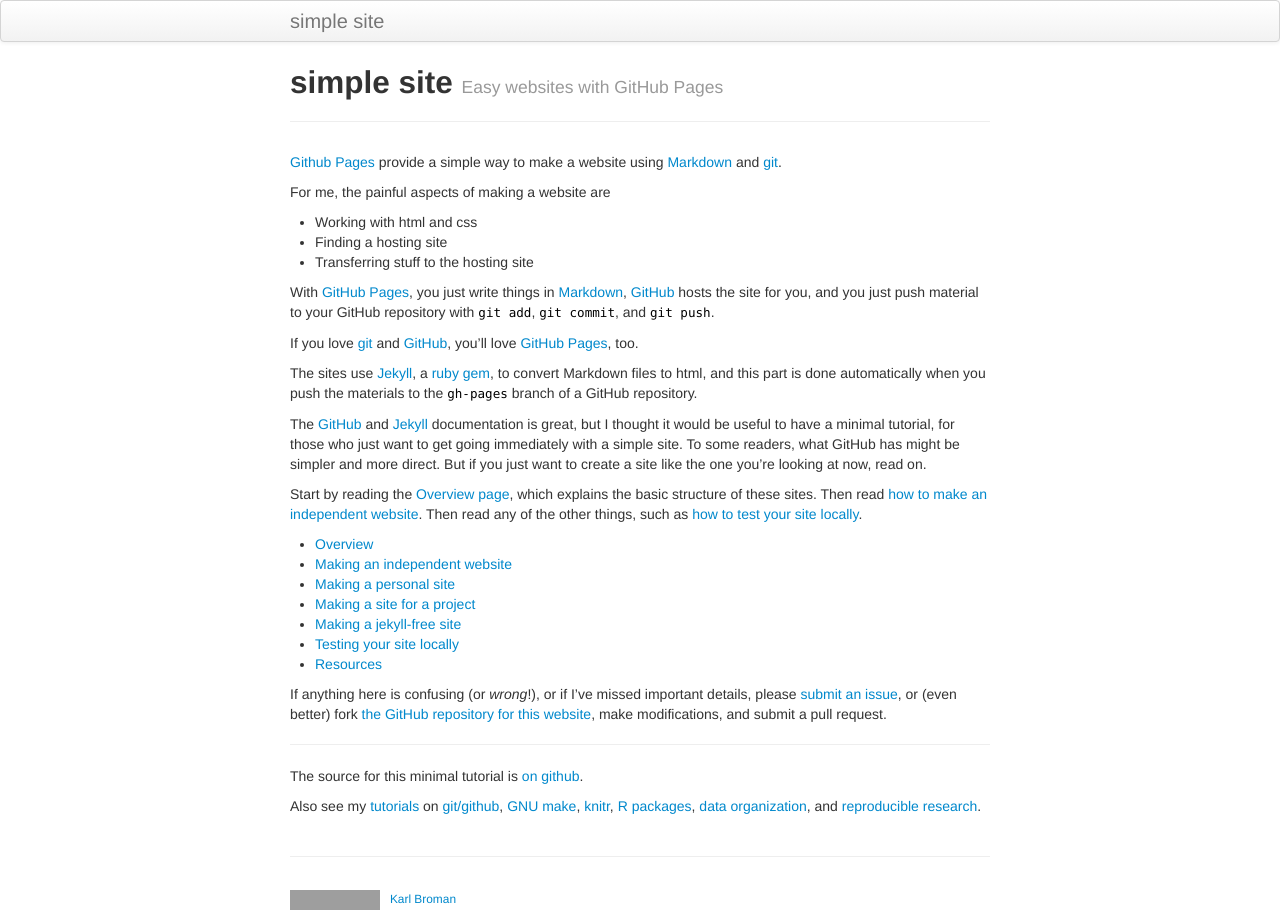
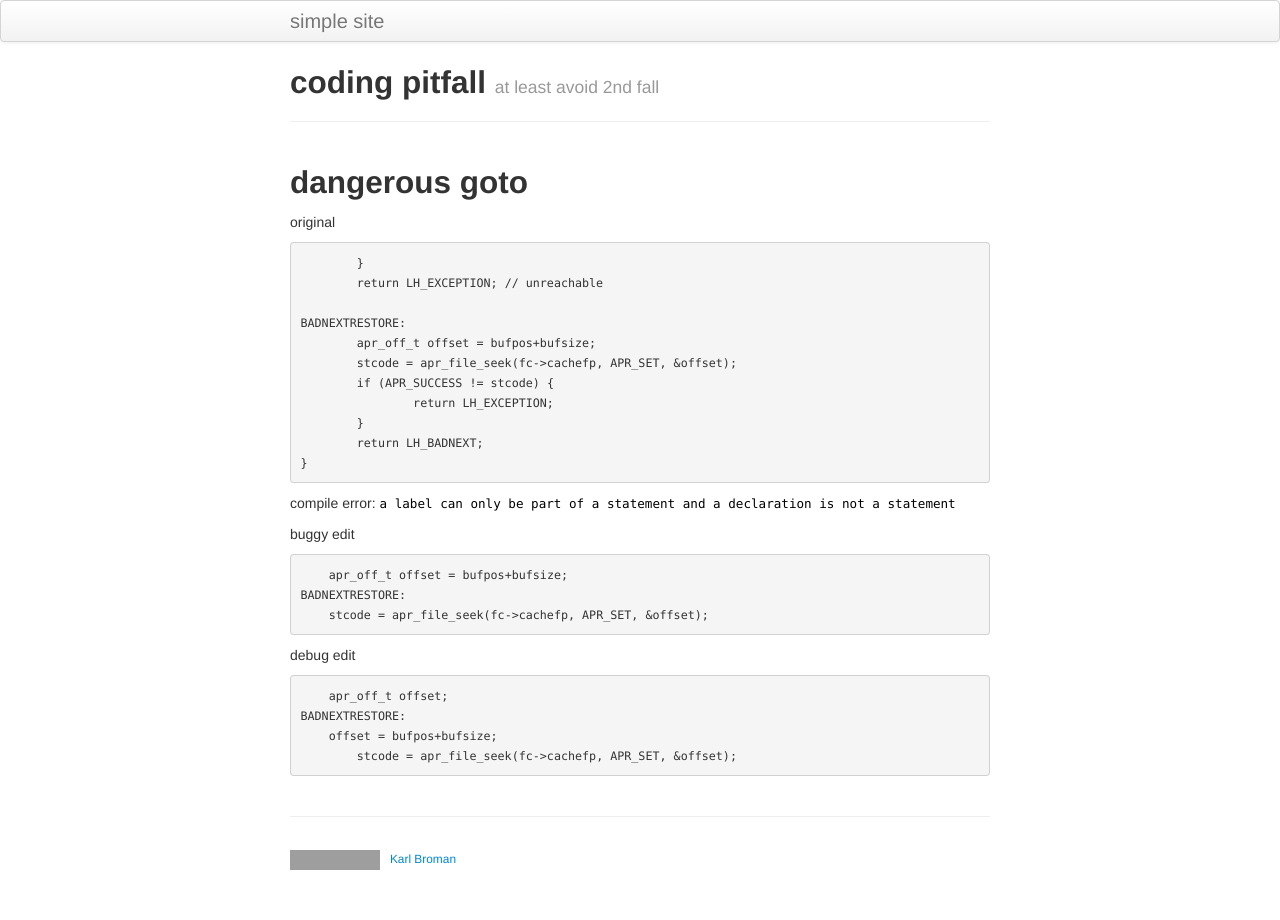
Before and after one commit to catlause/catlause.github.io, a Jekyll site: the page built from index.md, in a window 1280 px wide. Built offline with Jekyll 4.4.1, drawn with Linux system fonts in a browser that asks for light colours; grey boxes are pictures that could not be loaded.

Commit message:
debug filecache.c

````diff
--- a/index.md
+++ b/index.md
@@ -1,72 +1,39 @@
 ---
 layout: page
-title: simple site
-tagline: Easy websites with GitHub Pages
-description: Minimal tutorial on making a simple website with GitHub Pages
+title: coding pitfall
+tagline: at least avoid 2nd fall
+description: Record my bugs
 ---
 
-[Github Pages](https://pages.github.com) provide a simple way to make a
-website using
-[Markdown](https://daringfireball.net/projects/markdown/) and
-[git](https://git-scm.com).
+## dangerous goto
 
-For me, the painful aspects of making a website are
+original
+```c
+	}
+	return LH_EXCEPTION; // unreachable
 
-- Working with html and css
-- Finding a hosting site
-- Transferring stuff to the hosting site
+BADNEXTRESTORE:
+	apr_off_t offset = bufpos+bufsize;
+	stcode = apr_file_seek(fc->cachefp, APR_SET, &offset);
+	if (APR_SUCCESS != stcode) {
+		return LH_EXCEPTION;
+	}
+	return LH_BADNEXT;
+}
+```
+compile error: `a label can only be part of a statement and a declaration is not a statement`
 
-With [GitHub Pages](https://pages.github.com), you just write things in
-[Markdown](https://daringfireball.net/projects/markdown/),
-[GitHub](https://github.com) hosts the site for you, and you just push
-material to your GitHub repository with `git add`, `git commit`, and
-`git push`.
+buggy edit
+```c
+    apr_off_t offset = bufpos+bufsize;
+BADNEXTRESTORE:
+    stcode = apr_file_seek(fc->cachefp, APR_SET, &offset);
+```
 
-If you love [git](https://git-scm.com/) and
-[GitHub](https://github.com), you'll love
-[GitHub Pages](https://pages.github.com), too.
-
-The sites use [Jekyll](https://jekyllrb.com/), a
-[ruby](https://www.ruby-lang.org/en/) [gem](https://rubygems.org/), to
-convert Markdown files to html, and this part is done
-automatically when you push the materials to the `gh-pages` branch
-of a GitHub repository.
-
-The [GitHub](https://pages.github.com) and
-[Jekyll](https://jekyllrb.com) documentation is great, but I thought it
-would be useful to have a minimal tutorial, for those who just want to
-get going immediately with a simple site. To some readers, what GitHub
-has might be simpler and more direct.  But if you just want to create
-a site like the one you're looking at now, read on.
-
-Start by reading the [Overview page](pages/overview.html), which
-explains the basic structure of these sites. Then read
-[how to make an independent website](pages/independent_site.html). Then
-read any of the other things, such as
-[how to test your site locally](pages/local_test.html).
-
-- [Overview](pages/overview.html)
-- [Making an independent website](pages/independent_site.html)
-- [Making a personal site](pages/user_site.html)
-- [Making a site for a project](pages/project_site.html)
-- [Making a jekyll-free site](pages/nojekyll.html)
-- [Testing your site locally](pages/local_test.html)
-- [Resources](pages/resources.html)
-
-If anything here is confusing (or _wrong_!), or if I've missed
-important details, please
-[submit an issue](https://github.com/kbroman/simple_site/issues), or (even
-better) fork [the GitHub repository for this website](https://github.com/kbroman/simple_site),
-make modifications, and submit a pull request.
-
----
-
-The source for this minimal tutorial is [on github](https://github.com/kbroman/simple_site).
-
-Also see my [tutorials](https://kbroman.org/pages/tutorials) on
-[git/github](https://kbroman.org/github_tutorial),
-[GNU make](https://kbroman.org/minimal_make),
-[knitr](https://kbroman.org/knitr_knutshell),
-[R packages](https://kbroman.org/pkg_primer),
-[data organization](https://kbroman.org/dataorg),
-and [reproducible research](https://kbroman.org/steps2rr).
+debug edit
+```c
+    apr_off_t offset;
+BADNEXTRESTORE:
+    offset = bufpos+bufsize;
+	stcode = apr_file_seek(fc->cachefp, APR_SET, &offset);
+```
````
